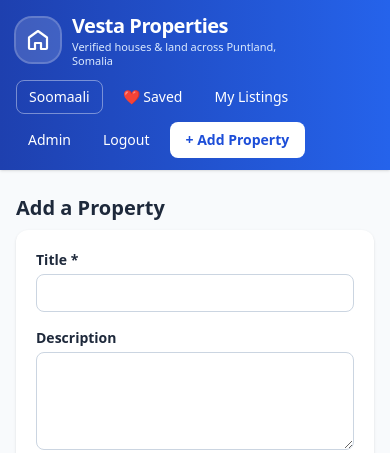
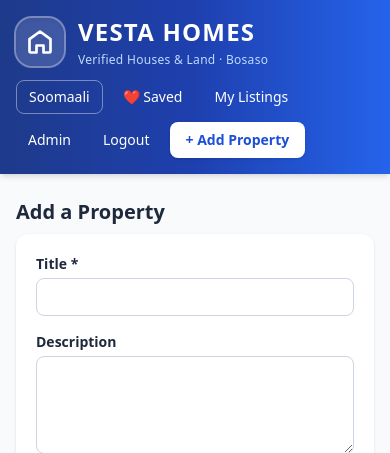
Before and after one commit to amiinabdalla/Bosaso_real_state-, a Flask app: page /add in a window 390 px wide. Shown: the top 453 px of the page. Run offline with Flask 3, Linux system fonts and the light colour scheme; the visitor is signed in with stand-in values (Sample User, id 1); some libraries are stand-ins or nearby versions.

Commit message:
Update base.html

```diff
--- a/templates/base.html
+++ b/templates/base.html
@@ -1,3 +1,4 @@
+
 <!DOCTYPE html>
 <html lang="{{ lang }}">
 <head>
@@ -19,20 +20,20 @@
 </head>
 <body class="bg-slate-50 text-slate-800 min-h-screen flex flex-col">
 
-  <header class="bg-gradient-to-r from-blue-800 to-blue-600 text-white shadow">
-    <div class="max-w-7xl mx-auto px-4 py-3 flex flex-wrap items-center justify-between gap-3">
+<header class="bg-gradient-to-r from-blue-900 via-blue-800 to-blue-600 text-white shadow-md">
+    <div class="max-w-7xl mx-auto px-4 py-4 flex flex-wrap items-center justify-between gap-3">
 
-      <!-- Logo-ga cusub ee Vesta (SVG nadiif ah oo la socda buluugga) -->
-      <a href="{{ url_for('index') }}" class="flex items-center gap-3 group">
-        <div class="w-11 h-11 rounded-2xl bg-white/15 ring-2 ring-white/30 flex items-center justify-center group-hover:bg-white/25 transition">
-          <svg class="w-6 h-6 text-white" viewBox="0 0 24 24" fill="none" stroke="currentColor" stroke-width="2.2" stroke-linecap="round" stroke-linejoin="round">
+      <!-- Logo-ga iyo Magaca oo la weyneeyay -->
+      <a href="{{ url_for('index') }}" class="flex items-center gap-3.5 group">
+        <div class="w-12 h-12 rounded-2xl bg-white/15 ring-2 ring-white/40 flex items-center justify-center shadow-inner group-hover:bg-white/25 transition">
+          <svg class="w-7 h-7 text-white" viewBox="0 0 24 24" fill="none" stroke="currentColor" stroke-width="2.3" stroke-linecap="round" stroke-linejoin="round">
             <path d="M3 9.5L12 3l9 6.5V20a1 1 0 0 1-1 1h-5v-6H9v6H4a1 1 0 0 1-1-1V9.5z"/>
           </svg>
         </div>
-        <span class="leading-tight">
-          <span class="block text-xl font-extrabold tracking-tight">Vesta Properties</span>
-          <span class="block text-[11px] text-blue-100 max-w-[230px] sm:max-w-none">{{ t('tagline') }}</span>
-        </span>
+        <div class="leading-none">
+          <span class="block text-2xl font-black tracking-wider uppercase">VESTA HOMES</span>
+          <span class="block text-xs font-medium text-blue-200 mt-1 tracking-wide">Verified Houses & Land · Bosaso</span>
+        </div>
       </a>
 
       <!-- Menu-ga Midig -->
@@ -53,7 +54,7 @@
           <a href="{{ url_for('login') }}" class="px-3 py-1.5 rounded-lg hover:bg-white/10">{{ t('nav_login') }}</a>
           <a href="{{ url_for('register') }}" class="px-3 py-1.5 rounded-lg hover:bg-white/10">{{ t('nav_register') }}</a>
         {% endif %}
-        <a href="{{ url_for('add_property') }}" class="bg-white text-blue-700 font-semibold px-4 py-2 rounded-lg hover:bg-blue-50">+ {{ t('nav_add') }}</a>
+        <a href="{{ url_for('add_property') }}" class="bg-white text-blue-700 font-bold px-4 py-2 rounded-lg hover:bg-blue-50 shadow">+ {{ t('nav_add') }}</a>
       </nav>
     </div>
   </header>
```
